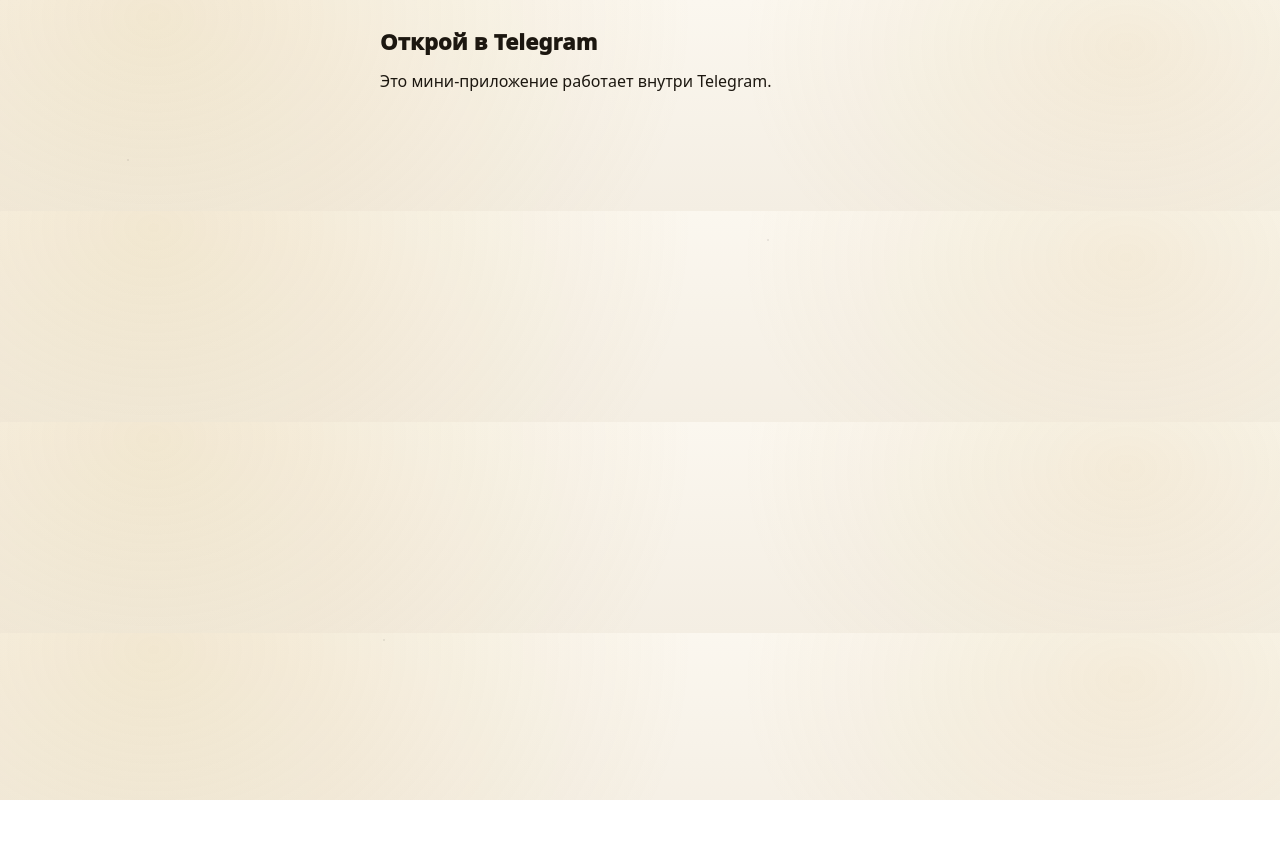
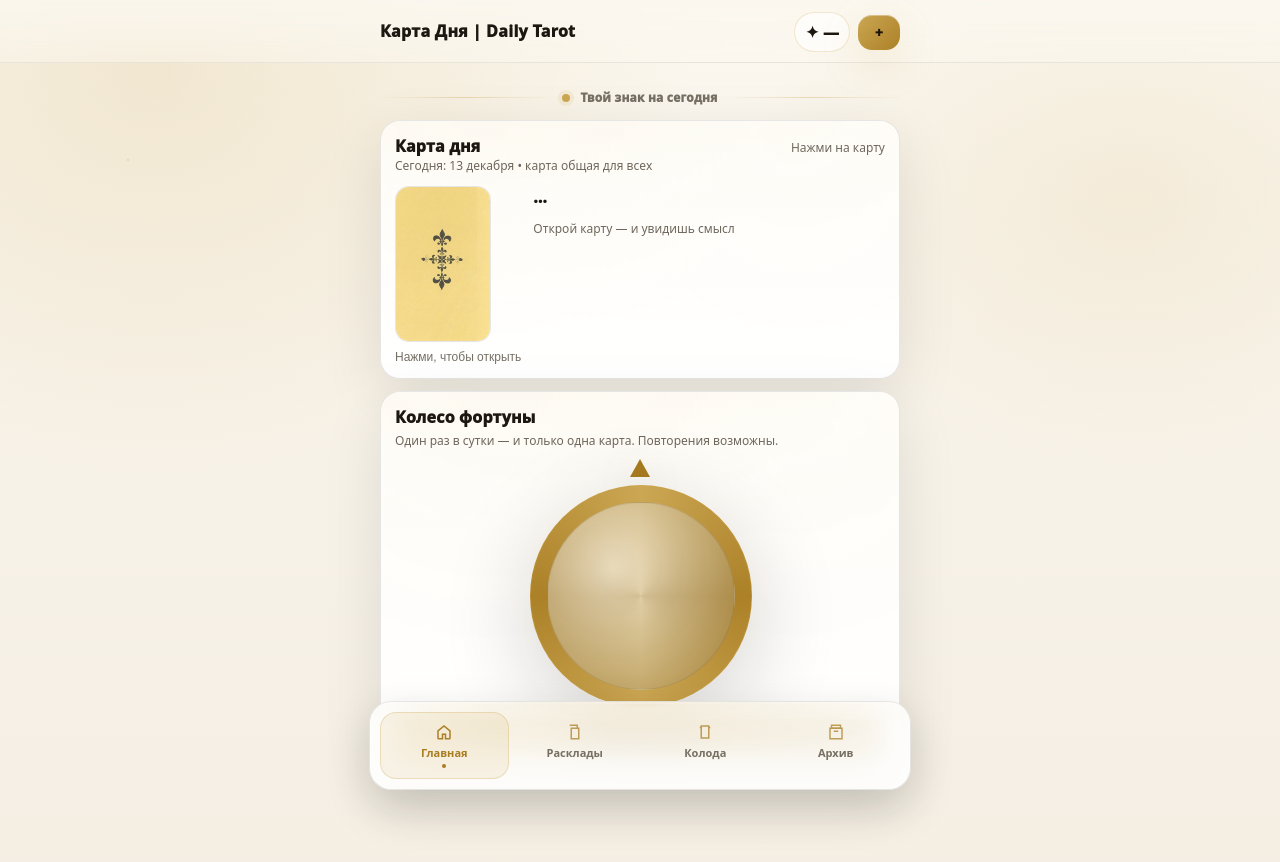
Before and after one commit to C-AB-prog/taro, a Next.js app: page / in a window 1280 px wide. Shown: the top 862 px of the page. Before the commit the page ends 800 px from the top, so only its background shows below. Built offline with nearby package versions, Linux system fonts and the light colour scheme; no server answers.

Commit message:
Update AppShell.tsx

```diff
--- a/components/AppShell.tsx
+++ b/components/AppShell.tsx
@@ -1,101 +1,152 @@
 "use client";
 
-import { useEffect, useMemo, useState } from "react";
-import { BottomNav } from "@/components/BottomNav";
-import { TopBar } from "@/components/TopBar";
-import { LoadingScreen } from "@/components/LoadingScreen";
+import Link from "next/link";
+import { usePathname } from "next/navigation";
+import { useEffect, useState } from "react";
+import { Modal } from "@/components/Modal";
 
-type User = { id: string; balance: number; username?: string; firstName?: string };
+function IconHome({ active }: { active: boolean }) {
+  return (
+    <svg className="icon" viewBox="0 0 24 24" fill="none" aria-hidden="true" style={{ opacity: active ? 1 : 0.75 }}>
+      <path d="M4 10.5 12 4l8 6.5V20a1 1 0 0 1-1 1h-5v-6H10v6H5a1 1 0 0 1-1-1v-9.5Z" stroke="currentColor" strokeWidth="2" />
+    </svg>
+  );
+}
+function IconSpreads({ active }: { active: boolean }) {
+  return (
+    <svg className="icon" viewBox="0 0 24 24" fill="none" aria-hidden="true" style={{ opacity: active ? 1 : 0.75 }}>
+      <path d="M7 7h10v14H7V7Z" stroke="currentColor" strokeWidth="2" />
+      <path d="M5 3h10v4" stroke="currentColor" strokeWidth="2" />
+    </svg>
+  );
+}
+function IconDeck({ active }: { active: boolean }) {
+  return (
+    <svg className="icon" viewBox="0 0 24 24" fill="none" aria-hidden="true" style={{ opacity: active ? 1 : 0.75 }}>
+      <path d="M7 4h10v16H7V4Z" stroke="currentColor" strokeWidth="2" />
+      <path d="M5 6h2M17 6h2" stroke="currentColor" strokeWidth="2" />
+    </svg>
+  );
+}
+function IconArchive({ active }: { active: boolean }) {
+  return (
+    <svg className="icon" viewBox="0 0 24 24" fill="none" aria-hidden="true" style={{ opacity: active ? 1 : 0.75 }}>
+      <path d="M4 7h16v14H4V7Z" stroke="currentColor" strokeWidth="2" />
+      <path d="M6 3h12v4H6V3Z" stroke="currentColor" strokeWidth="2" />
+      <path d="M9 11h6" stroke="currentColor" strokeWidth="2" />
+    </svg>
+  );
+}
 
-export function AppShell({ title, children }: { title: string; children: React.ReactNode }) {
-  const [status, setStatus] = useState<"loading" | "need_tg" | "error" | "ok">("loading");
-  const [user, setUser] = useState<User | null>(null);
+async function fetchBalance(): Promise<number | null> {
+  // поддержим разные роуты — где-то у тебя /api/me, где-то /api/user
+  const urls = ["/api/me", "/api/user", "/api/profile"];
+  for (const u of urls) {
+    try {
+      const r = await fetch(u, { cache: "no-store" });
+      if (r.status === 404) continue;
+      const d = await r.json().catch(() => ({}));
+      if (!r.ok) continue;
 
-  async function refreshMe() {
-    const me = await fetch("/api/me", { cache: "no-store" });
-    if (!me.ok) throw new Error("me_failed");
-    const data = await me.json();
-    setUser(data.user);
+      const b =
+        typeof d?.balance === "number"
+          ? d.balance
+          : typeof d?.user?.balance === "number"
+          ? d.user.balance
+          : null;
+
+      if (typeof b === "number") return b;
+    } catch {
+      // ignore
+    }
   }
+  return null;
+}
+
+export function AppShell({ children }: { children: React.ReactNode }) {
+  const pathname = usePathname();
+  const [balance, setBalance] = useState<number | null>(null);
+  const [shopOpen, setShopOpen] = useState(false);
 
   useEffect(() => {
-    async function boot() {
-      const tg = window.Telegram?.WebApp;
-      if (!tg?.initData) {
-        setStatus("need_tg");
-        return;
-      }
+    let cancelled = false;
+    (async () => {
+      const b = await fetchBalance();
+      if (!cancelled) setBalance(b);
+    })();
+    return () => {
+      cancelled = true;
+    };
+  }, [pathname]);
 
-      try {
-        tg.ready();
-        tg.expand?.();
-
-        // сначала пробуем me (вдруг кука уже есть)
-        const meTry = await fetch("/api/me", { cache: "no-store" });
-        if (meTry.ok) {
-          const data = await meTry.json();
-          setUser(data.user);
-          setStatus("ok");
-          return;
-        }
-
-        // если нет — логинимся initData
-        const auth = await fetch("/api/auth/telegram", {
-          method: "POST",
-          headers: { "Content-Type": "application/json" },
-          body: JSON.stringify({ initData: tg.initData }),
-        });
-        if (!auth.ok) throw new Error("auth_failed");
-
-        await refreshMe();
-        setStatus("ok");
-      } catch {
-        setStatus("error");
-      }
-    }
-
-    boot();
-  }, []);
-
-  const api = useMemo(
-    () => ({
-      user,
-      refreshMe,
-      setUser,
-    }),
-    [user]
-  );
-
-  if (status === "loading") return <LoadingScreen />;
-  if (status === "need_tg")
-    return (
-      <div className="container">
-        <div className="h1">Открой в Telegram</div>
-        <p className="text">Это мини-приложение работает внутри Telegram.</p>
-      </div>
-    );
-  if (status === "error")
-    return (
-      <div className="container">
-        <div className="h1">Ошибка</div>
-        <p className="text">Не удалось авторизоваться. Проверь BOT_TOKEN и подключение Mini App.</p>
-      </div>
-    );
+  const nav = [
+    { href: "/", label: "Главная", icon: IconHome },
+    { href: "/spreads", label: "Расклады", icon: IconSpreads },
+    { href: "/deck", label: "Колода", icon: IconDeck },
+    { href: "/archive", label: "Архив", icon: IconArchive },
+  ];
 
   return (
     <>
+      {/* TOPBAR: только название + баланс + плюс */}
       <div className="topbar">
         <div className="topbarInner">
           <div className="brand">
-            <div className="brandTitle">✦ {title}</div>
-            <div className="brandSub">Карта Дня • Daily Tarot</div>
+            <div className="brandTitle">Карта Дня | Daily Tarot</div>
           </div>
-          <TopBar api={api} />
+
+          <div className="row" style={{ alignItems: "center", gap: 8 }}>
+            <div className="badge" style={{ padding: "8px 10px" }}>
+              ✦ {balance === null ? "—" : balance}
+            </div>
+            <button
+              className="btn btnPrimary"
+              style={{ padding: "10px 12px", borderRadius: 14, width: 42 }}
+              onClick={() => setShopOpen(true)}
+              aria-label="Магазин"
+            >
+              +
+            </button>
+          </div>
         </div>
       </div>
 
       <div className="container">{children}</div>
-      <BottomNav />
+
+      {/* Bottom nav остаётся */}
+      <div className="nav navFloat">
+        <div className="navPill">
+          <div className="navInner navInnerPremium">
+            {nav.map((n) => {
+              const active = pathname === n.href;
+              const Ico = n.icon;
+              return (
+                <Link
+                  key={n.href}
+                  href={n.href}
+                  className={`navItem ${active ? "navItemActive" : ""}`}
+                >
+                  <Ico active={active} />
+                  <div className={`navLabel ${active ? "navLabelActive" : ""}`}>{n.label}</div>
+                  <div className="navDot" />
+                </Link>
+              );
+            })}
+          </div>
+        </div>
+      </div>
+
+      {/* Магазин-заглушка */}
+      <Modal open={shopOpen} title="Магазин" onClose={() => setShopOpen(false)}>
+        <div className="small">Telegram Stars подключим позже — сейчас это заглушка.</div>
+        <div style={{ height: 10 }} />
+        <div className="card" style={{ padding: 12 }}>
+          <div className="title">Паки валюты</div>
+          <div className="small" style={{ marginTop: 6 }}>
+            99 ⭐ → 150 • 199 ⭐ → 350 • 399 ⭐ → 800 • 799 ⭐ → 1800
+          </div>
+        </div>
+      </Modal>
     </>
   );
 }
```
